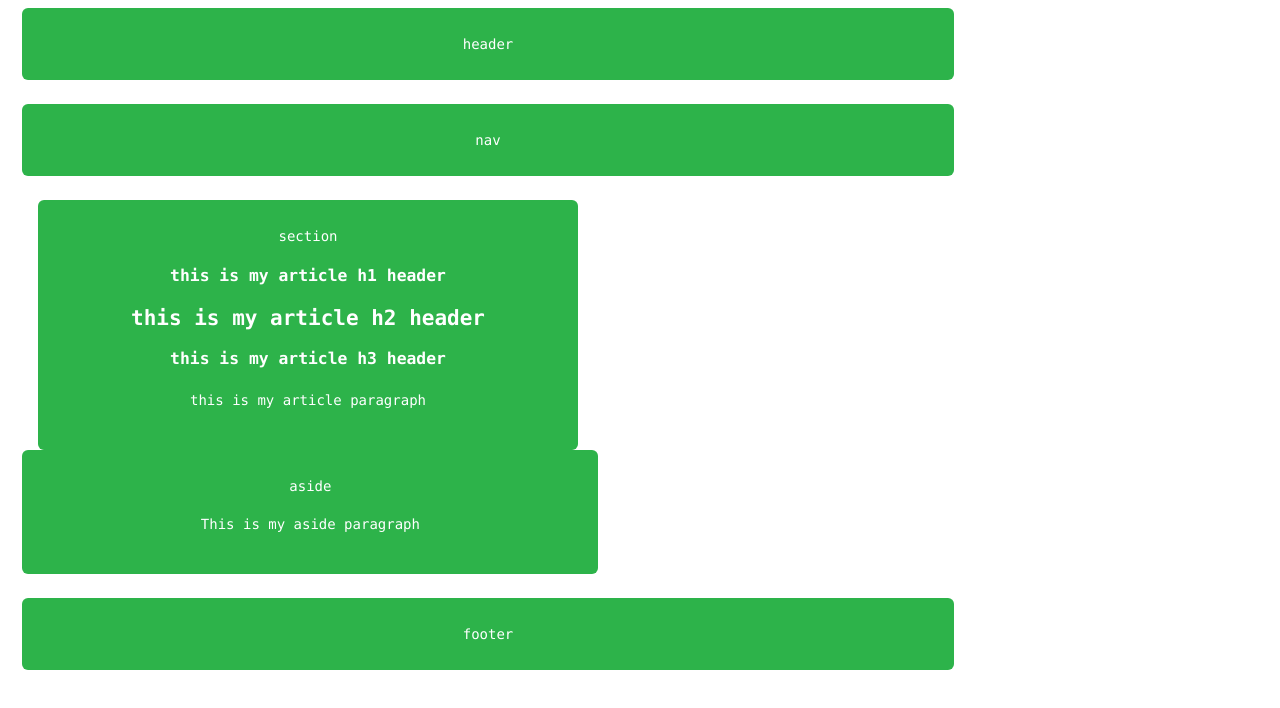
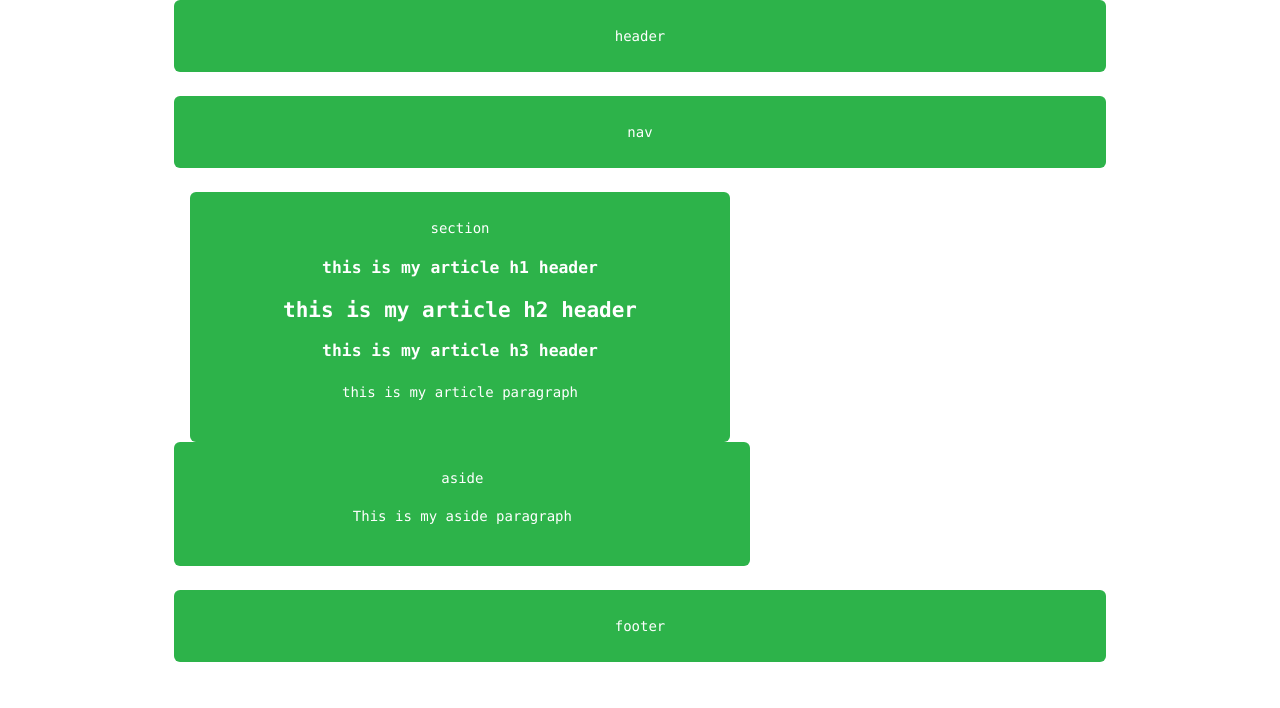
Before and after one commit to Rthorpesr/HW-Wireframe, a plain HTML site: page index.html in a window 1280 px wide. Drawn offline with Linux system fonts and the light colour scheme.

Commit message:
Centered the page

```diff
--- a/style.css
+++ b/style.css
@@ -26,6 +26,7 @@ body {
   color: #777;
   max-width: 960px;
   width: 98%;
+  margin: 0px auto;
 }
 
 code {
```
